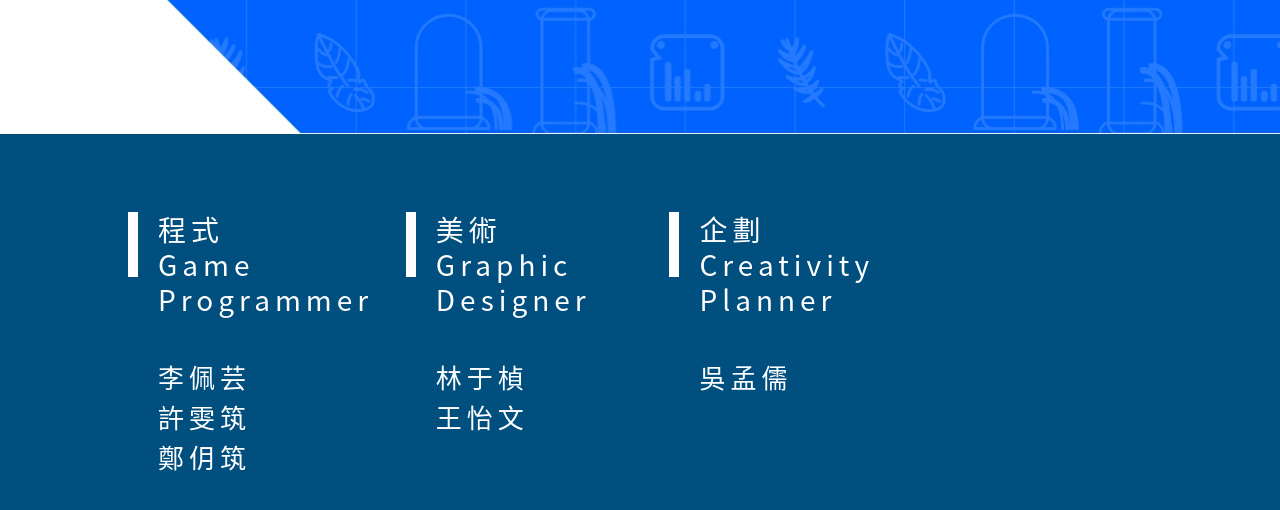
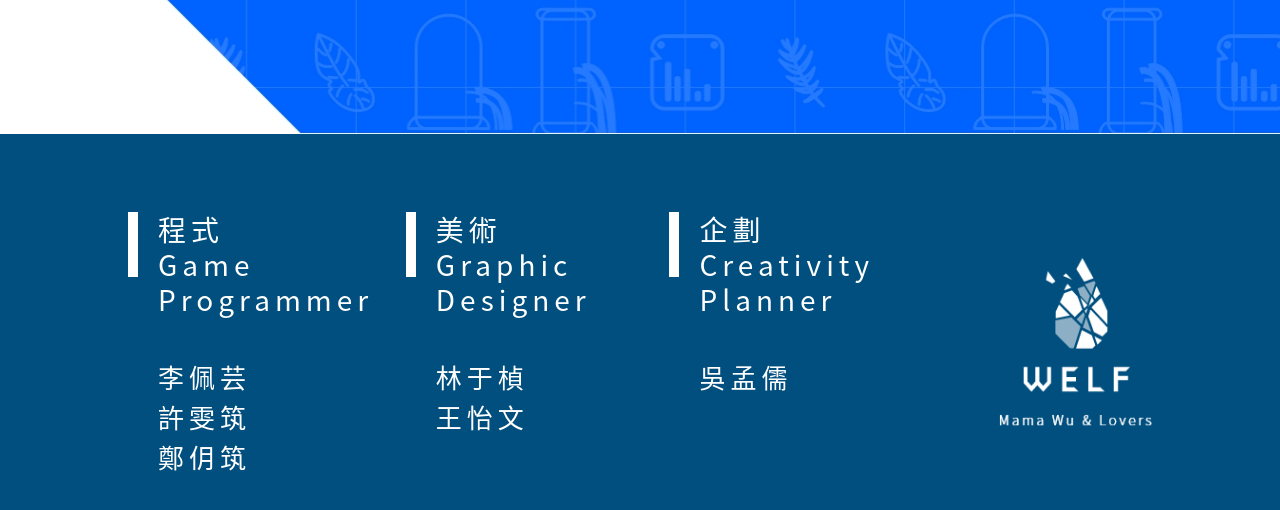
Before and after one commit to peiyunlee/web-welf, a plain HTML site: page pages/play.html in a window 1280 px wide. Shown: the part 2026-2536 px from the top of the page. Drawn offline with Linux system fonts and the light colour scheme.

Commit message:
play footer html

```diff
--- a/pages/play.html
+++ b/pages/play.html
@@ -116,7 +116,7 @@
                     <div class="t_fcontent">吳孟儒</div>
                 </div>
             </article>
-            <img class="img_flogo" src="images/footer/logo.png" alt="">
+            <img class="img_flogo" src="../images/footer/logo.png" alt="">
         </footer>
     </div>
 </body>
```
